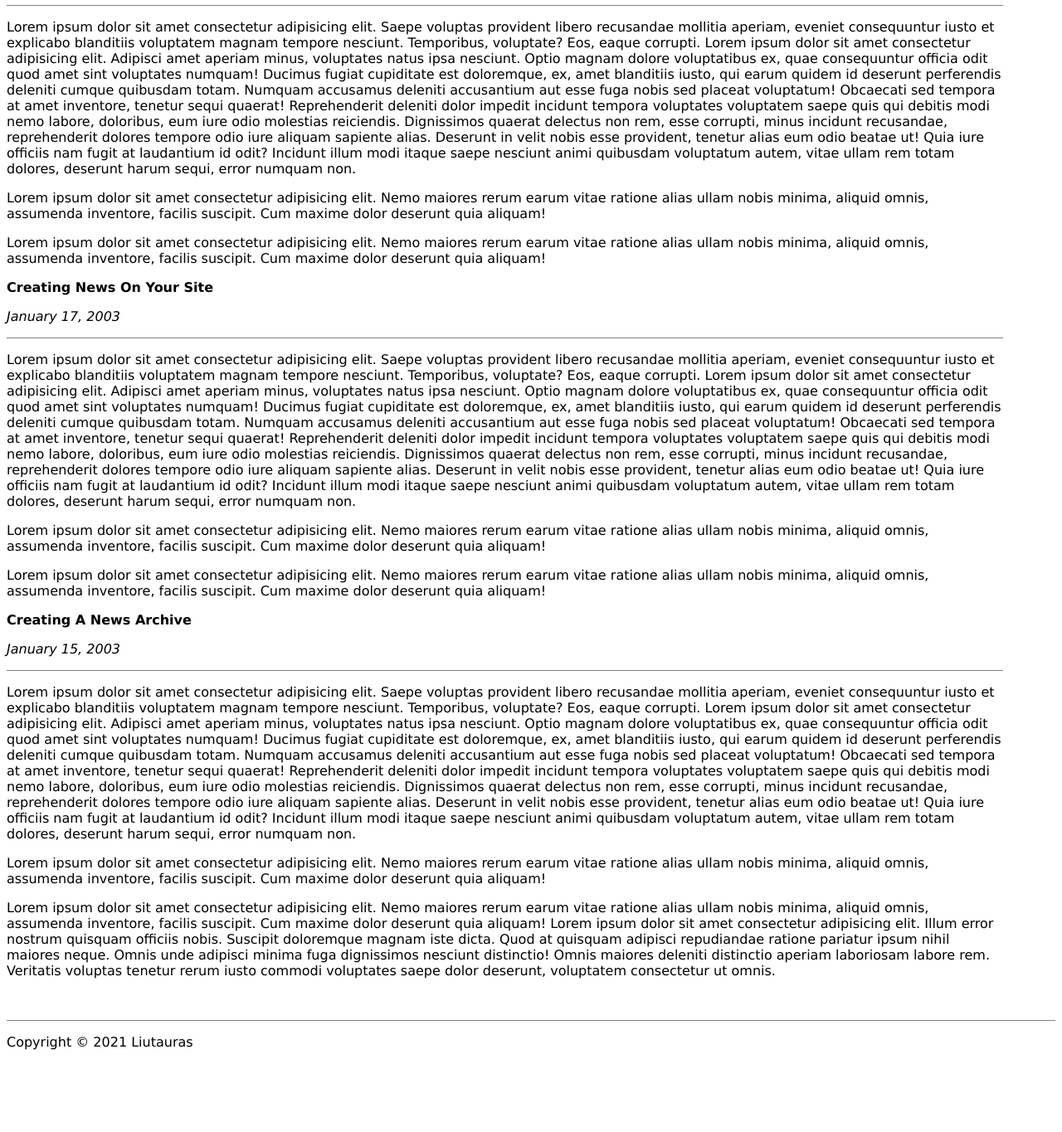
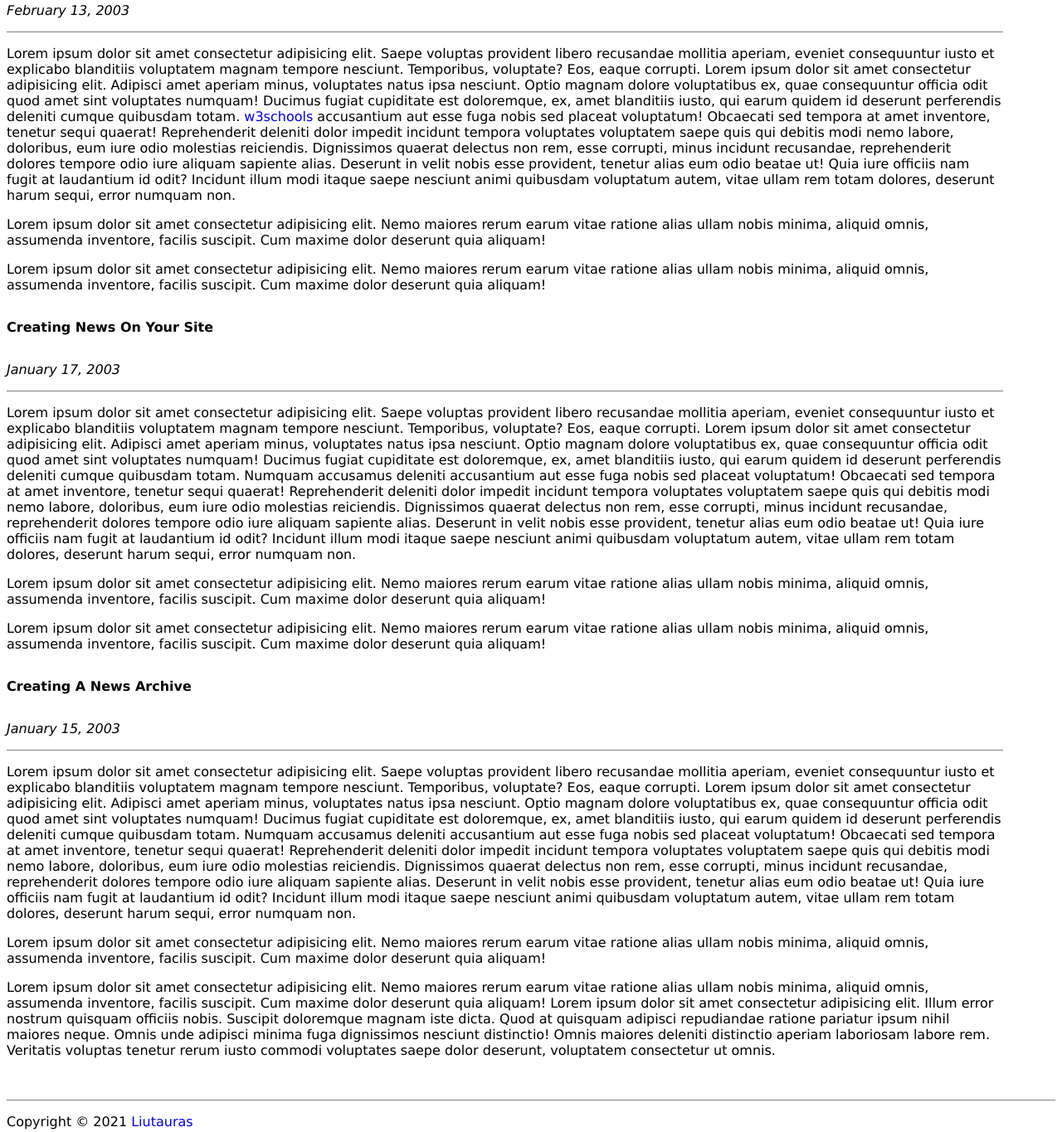
Before and after one commit to limorkeez/CSS_Practice, a plain HTML site: page index.html in a window 1280 px wide. Shown: the part 197-1562 px from the top of the page at 83% size. Before the commit the page ends 1479 px from the top, so only its background shows below. Drawn offline with Linux system fonts and the light colour scheme.

Commit message:
Fixed few issues

```diff
--- a/dist/css/style.css
+++ b/dist/css/style.css
@@ -12,6 +12,10 @@ h1, h2, h3, p {
 
 .box{
     border-bottom: 1px solid gray;
+}
+
+.box p{
+    display: inline-block;
 }
 
 .article{
@@ -34,3 +38,7 @@ h1, h2, h3, p {
     margin-top: 50px;
     border-top: 1px solid gray;
 }
+
+a{
+    text-decoration: none;
+}
--- a/index.html
+++ b/index.html
@@ -32,7 +32,7 @@
         nesciunt. Optio magnam dolore voluptatibus ex, quae consequuntur officia
         odit quod amet sint voluptates numquam! Ducimus fugiat cupiditate est
         doloremque, ex, amet blanditiis iusto, qui earum quidem id deserunt
-        perferendis deleniti cumque quibusdam totam. Numquam accusamus deleniti
+        perferendis deleniti cumque quibusdam totam. <a href="https://www.w3schools.com/">w3schools</a>
         accusantium aut esse fuga nobis sed placeat voluptatum! Obcaecati sed
         tempora at amet inventore, tenetur sequi quaerat! Reprehenderit deleniti
         dolor impedit incidunt tempora voluptates voluptatem saepe quis qui
@@ -139,7 +139,7 @@
     </div>
 
     <div class="footer">
-      <p>Copyright &copy; 2021 Liutauras</p>
+      <p>Copyright &copy; 2021 <a href="#">Liutauras</a></p>
     </div>
 
   </body>
```
